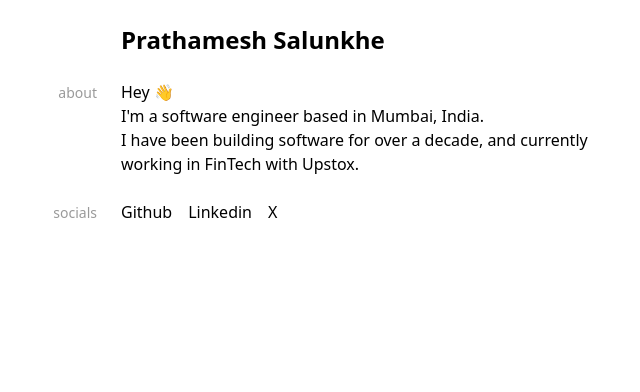
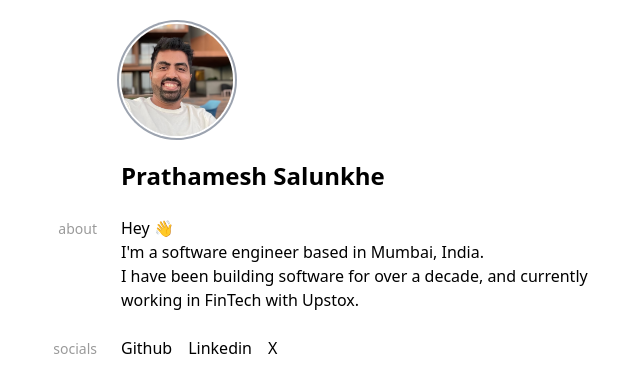
Before and after one commit to prth/pratham.sh, an Astro site: page / in a window 1280 px wide. Shown: the whole page, without its empty margins (325-965 px from the left). Built offline with nearby package versions, Linux system fonts and the light colour scheme; Astro itself is replaced by a stand-in of ours.

Commit message:
Add profile image

```diff
--- a/package.json
+++ b/package.json
@@ -21,6 +21,7 @@
     "astro": "^5.1.0",
     "react": "^19.0.0",
     "react-dom": "^19.0.0",
+    "sharp": "^0.33.5",
     "tailwindcss": "^3.4.17"
   },
   "pnpm": {
--- a/src/components/Welcome.astro
+++ b/src/components/Welcome.astro
@@ -1,4 +1,6 @@
 ---
+import { Image } from 'astro:assets';
+import profileImage from '../assets/profile.jpg';
 ---
 
 <div>
@@ -6,7 +8,10 @@
 		<div class="grid grid-cols-[70px_1fr] gap-x-6">
 			<div></div>
 			<div>
-				<h1 class="font-bold text-2xl">
+				<div class="rounded-full">
+					<Image src={profileImage} alt="me" class="object-cover w-28 h-28 rounded-full ring-2 ring-gray-400 ring-offset-2" />
+				</div>
+				<h1 class="font-bold text-2xl mt-6">
 					Prathamesh Salunkhe
 				</h1>
 			</div>
```
Also changed, not shown: pnpm-lock.yaml, src/assets/profile.jpg (added).
